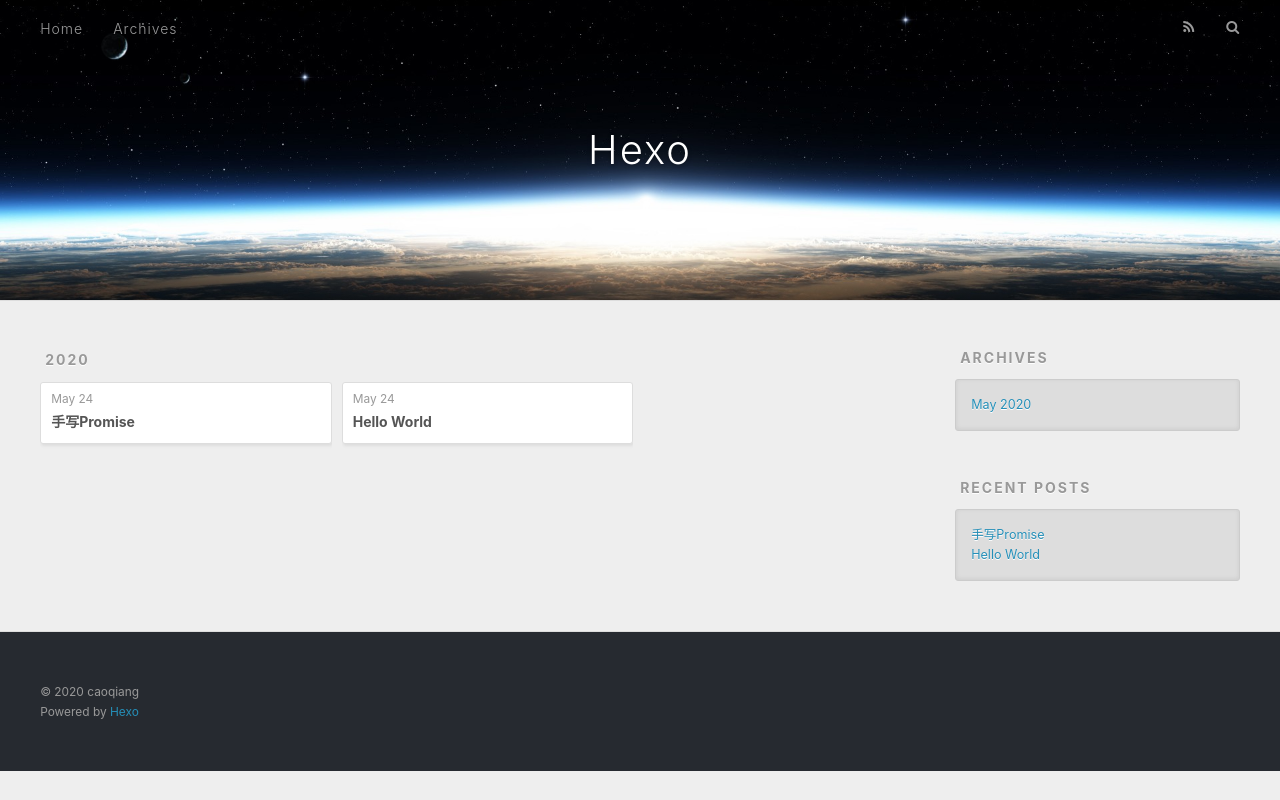
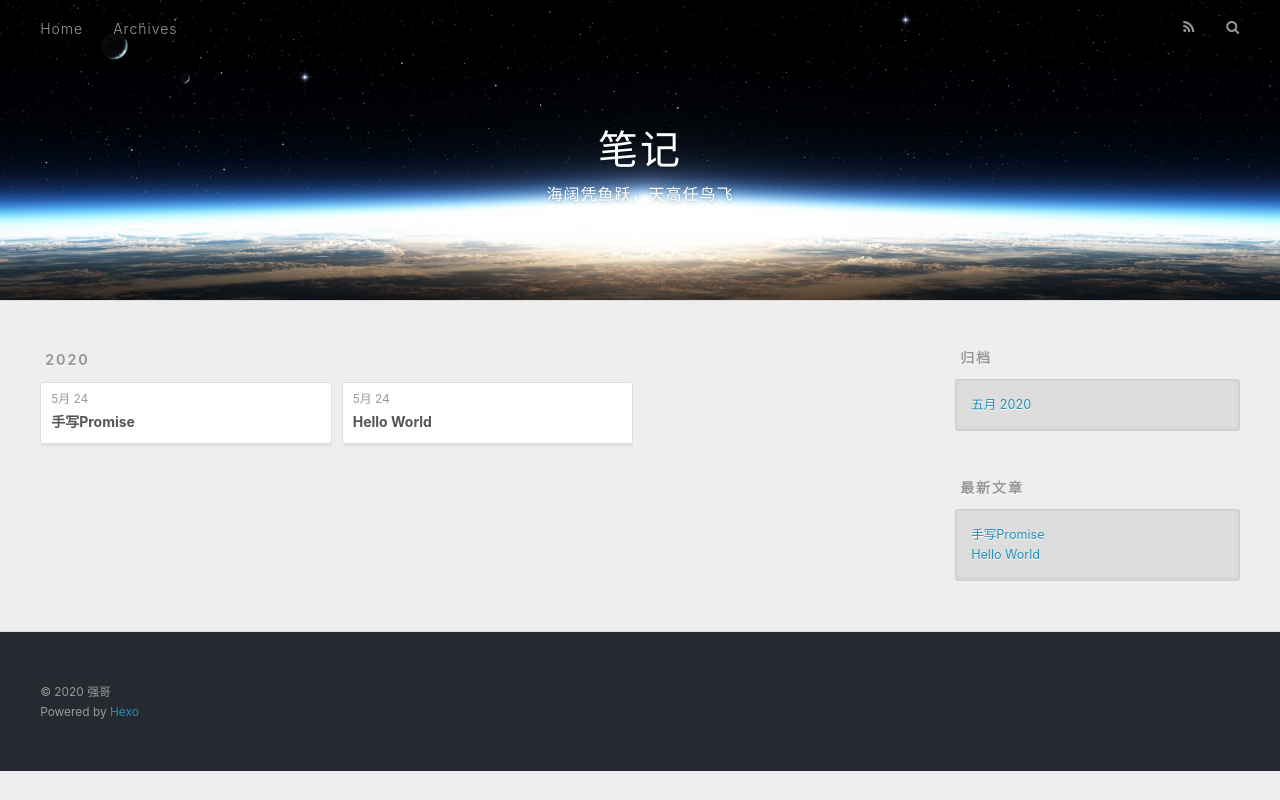
Before and after one commit to qiang1010/cq.github.io, a plain HTML site: page archives/2020/05/index.html in a window 1280 px wide. Drawn offline with nearby package versions, Linux system fonts and the light colour scheme.

Commit message:
Site updated: 2020-05-25 00:59:14

```diff
--- a/archives/2020/05/index.html
+++ b/archives/2020/05/index.html
@@ -5,17 +5,20 @@
 
 
 
-  <title>Archives: 2020/5 | Hexo</title>
+  <title>归档: 2020/5 | 笔记</title>
   <meta name="viewport" content="width=device-width, initial-scale=1, maximum-scale=1">
-  <meta property="og:type" content="website">
-<meta property="og:title" content="Hexo">
+  <meta name="description" content="知识点整理">
+<meta property="og:type" content="website">
+<meta property="og:title" content="笔记">
 <meta property="og:url" content="http://qiang1010.github.io/archives/2020/05/index.html">
-<meta property="og:site_name" content="Hexo">
-<meta property="og:locale" content="en_US">
-<meta property="article:author" content="caoqiang">
+<meta property="og:site_name" content="笔记">
+<meta property="og:description" content="知识点整理">
+<meta property="og:locale" content="zh_CN">
+<meta property="article:author" content="强哥">
+<meta property="article:tag" content="笔记">
 <meta name="twitter:card" content="summary">
 
-    <link rel="alternate" href="/atom.xml" title="Hexo" type="application/atom+xml">
+    <link rel="alternate" href="/atom.xml" title="笔记" type="application/atom+xml">
 
 
     <link rel="icon" href="/favicon.png">
@@ -36,8 +39,12 @@
   <div id="header-outer" class="outer">
     <div id="header-title" class="inner">
       <h1 id="logo-wrap">
-        <a href="/" id="logo">Hexo</a>
+        <a href="/" id="logo">笔记</a>
       </h1>
+
+        <h2 id="subtitle-wrap">
+          <a href="/" id="subtitle">海阔凭鱼跃，天高任鸟飞</a>
+        </h2>
 
     </div>
     <div id="header-inner" class="inner">
@@ -53,7 +60,7 @@
 
           <a id="nav-rss-link" class="nav-icon" href="/atom.xml" title="RSS Feed"></a>
 
-        <a id="nav-search-btn" class="nav-icon" title="Search"></a>
+        <a id="nav-search-btn" class="nav-icon" title="搜索"></a>
       </nav>
       <div id="search-form-wrap">
         <form action="//google.com/search" method="get" accept-charset="UTF-8" class="search-form"><input type="search" name="q" class="search-form-input" placeholder="Search"><button type="submit" class="search-form-submit">&#xF002;</button><input type="hidden" name="sitesearch" value="http://qiang1010.github.io"></form>
@@ -79,7 +86,7 @@
   <div class="archive-article-inner">
     <header class="archive-article-header">
       <a href="/2020/05/24/%E6%89%8B%E5%86%99Promise/" class="archive-article-date">
-  <time datetime="2020-05-24T15:47:42.757Z" itemprop="datePublished">May 24</time>
+  <time datetime="2020-05-24T15:47:42.757Z" itemprop="datePublished">5月 24</time>
 </a>
 
 
@@ -98,7 +105,7 @@
   <div class="archive-article-inner">
     <header class="archive-article-header">
       <a href="/2020/05/24/hello-world/" class="archive-article-date">
-  <time datetime="2020-05-24T15:41:59.967Z" itemprop="datePublished">May 24</time>
+  <time datetime="2020-05-24T15:41:59.967Z" itemprop="datePublished">5月 24</time>
 </a>
 
 
@@ -130,9 +137,9 @@
 
 
   <div class="widget-wrap">
-    <h3 class="widget-title">Archives</h3>
+    <h3 class="widget-title">归档</h3>
     <div class="widget">
-      <ul class="archive-list"><li class="archive-list-item"><a class="archive-list-link" href="/archives/2020/05/">May 2020</a></li></ul>
+      <ul class="archive-list"><li class="archive-list-item"><a class="archive-list-link" href="/archives/2020/05/">五月 2020</a></li></ul>
     </div>
   </div>
 
@@ -140,7 +147,7 @@
 
 
   <div class="widget-wrap">
-    <h3 class="widget-title">Recent Posts</h3>
+    <h3 class="widget-title">最新文章</h3>
     <div class="widget">
       <ul>
 
@@ -164,7 +171,7 @@
 
   <div class="outer">
     <div id="footer-info" class="inner">
-      &copy; 2020 caoqiang<br>
+      &copy; 2020 强哥<br>
       Powered by <a href="http://hexo.io/" target="_blank">Hexo</a>
     </div>
   </div>
```
Also changed, not shown: 2020/05/24/hello-world/index.html (+16 -11 lines), 2020/05/24/手写Promise/index.html (+16 -11 lines), archives/2020/index.html (+22 -15 lines), archives/index.html (+22 -15 lines), index.html (+20 -13 lines).
